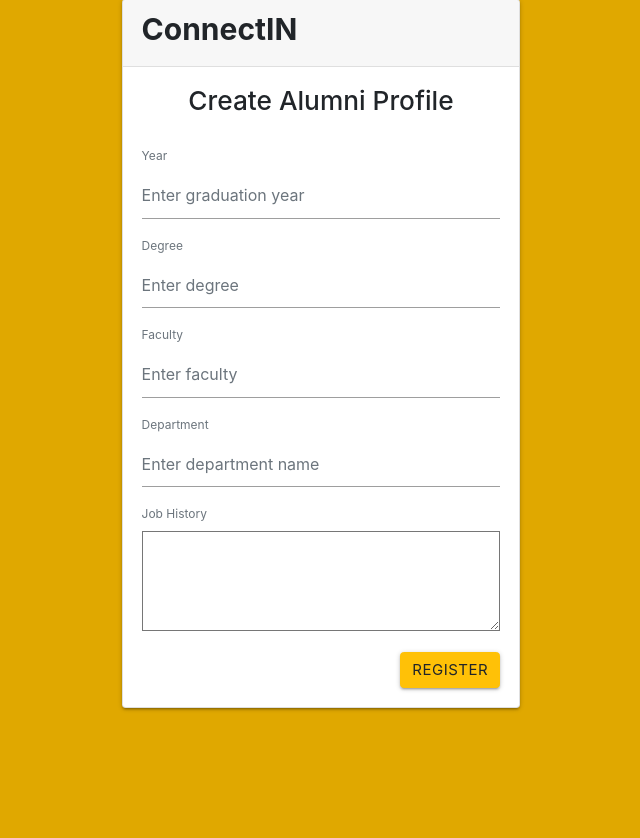
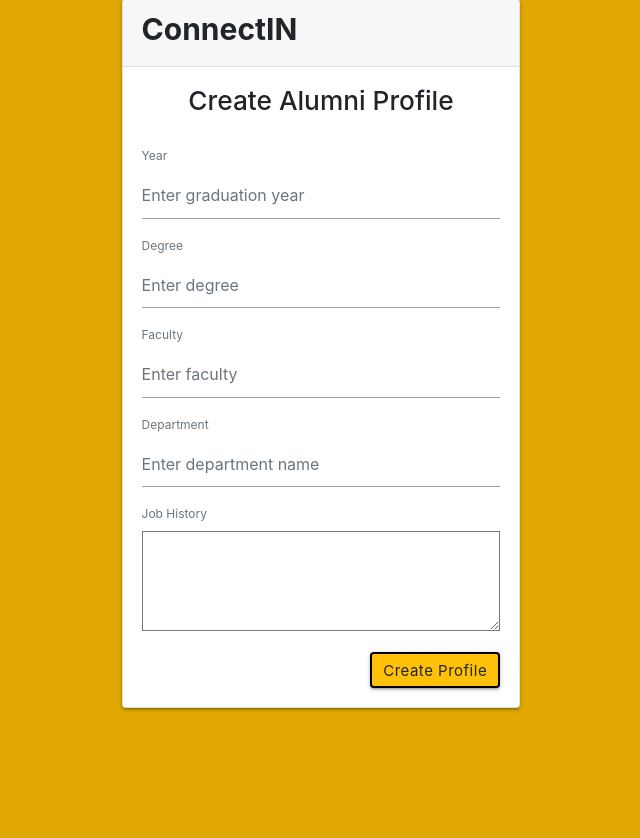
Before and after one commit to amiraha-sta/ConnectIN, a Flask app: page /createProfile in a window 1280 px wide; the page is wider, and only the part inside the window is pictured. Shown: the part 104-942 px from the top of that part, without its empty margins (429-1069 px from the left). Run offline with Flask 2, Linux system fonts and the light colour scheme; some libraries are stand-ins or nearby versions.

Commit message:
Update submission button

```diff
--- a/App/templates/create-profile.html
+++ b/App/templates/create-profile.html
@@ -31,7 +31,7 @@
                                         <div class="form-group"><label class="text-muted">Department</label><input type="text" class="form-control" placeholder="Enter department name"></div>
                                         <div class="form-group"><label class="text-muted">Job History</label> <textarea style="min-height: 100px"`name="job-history" rows=10 cols=20> </textarea></div>
 										<div class="form-group">
-                                        </div> <button type="submit" class="btn btn-warning" style="float: right;">Register</button>
+                                        </div> <button type="submit" class="btn btn-warning" style="float: right; border: 2px solid black; text-transform: none;">Create Profile</button>
 
 									</form>
                                 </div>
```
